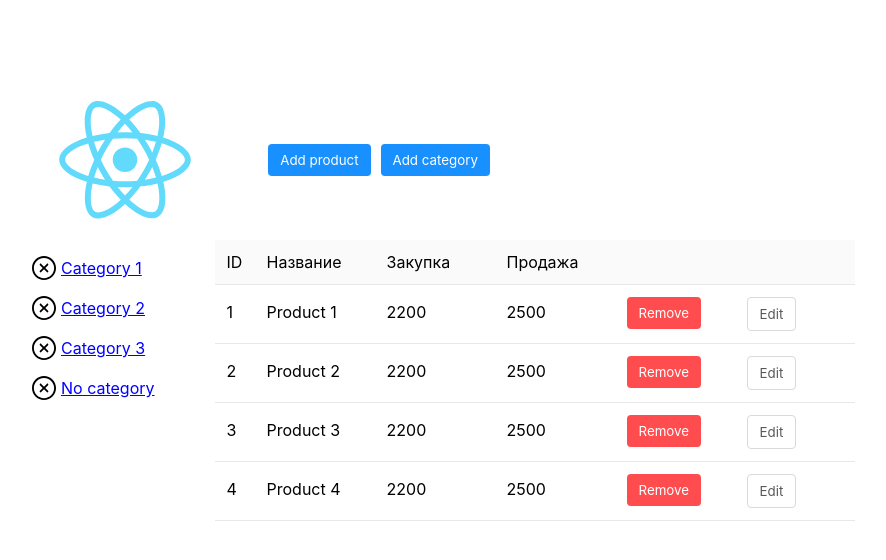
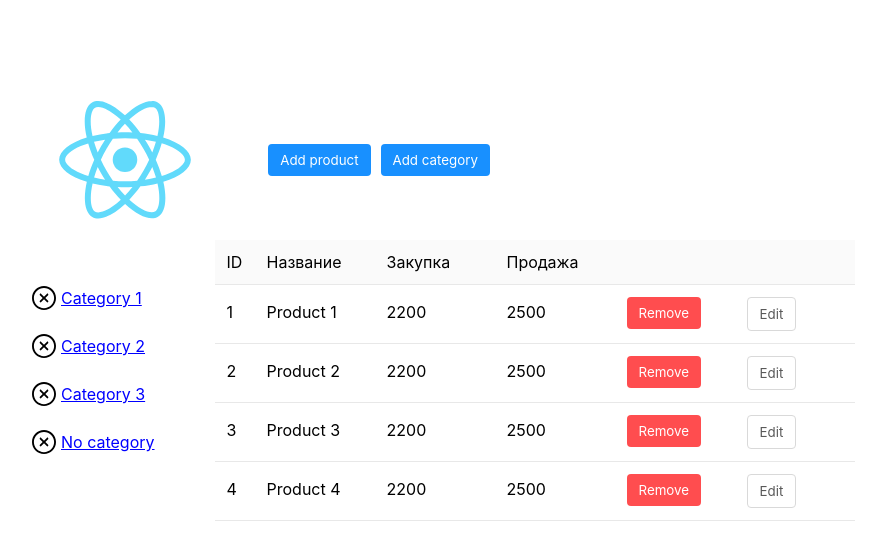
Before and after one commit to Ildarik/react-dashboard, a React (Create React App) app: page / in a window 1280 px wide. Shown: the top 560 px of the page, without its empty margins (148-1034 px from the left). Built offline with nearby package versions, Linux system fonts and the light colour scheme.

Commit message:
Better layout

```diff
--- a/src/components/Categories/index.js
+++ b/src/components/Categories/index.js
@@ -10,11 +10,13 @@ const Category = styled.div`
   color: blue;
   text-decoration: underline;
   cursor: pointer;
+  padding: 4px 0;
 `;
 
 const Wrapper = styled.div`
   margin-top: 40px;
   margin: 0 20px;
+  padding-top: 26px;
 `;
 
 const ClearCategory = styled.img`
```
